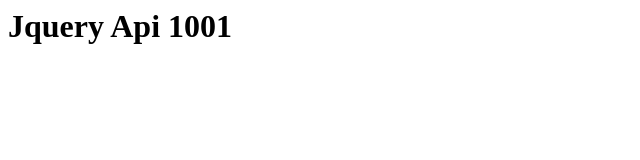
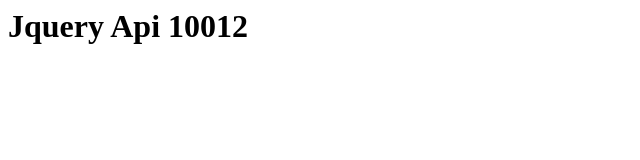
Before and after one commit to jqueryapi/jqueryapi.github.io, a plain HTML site: page index.html in a window 1280 px wide. Shown: the full height of the page, 0-640 px from the left. Drawn offline with Linux system fonts and the light colour scheme.

Commit message:
test ssl

```diff
--- a/index.html
+++ b/index.html
@@ -1 +1 @@
-<h1>Jquery Api 1001</h1>
+<h1>Jquery Api 10012</h1>
```
